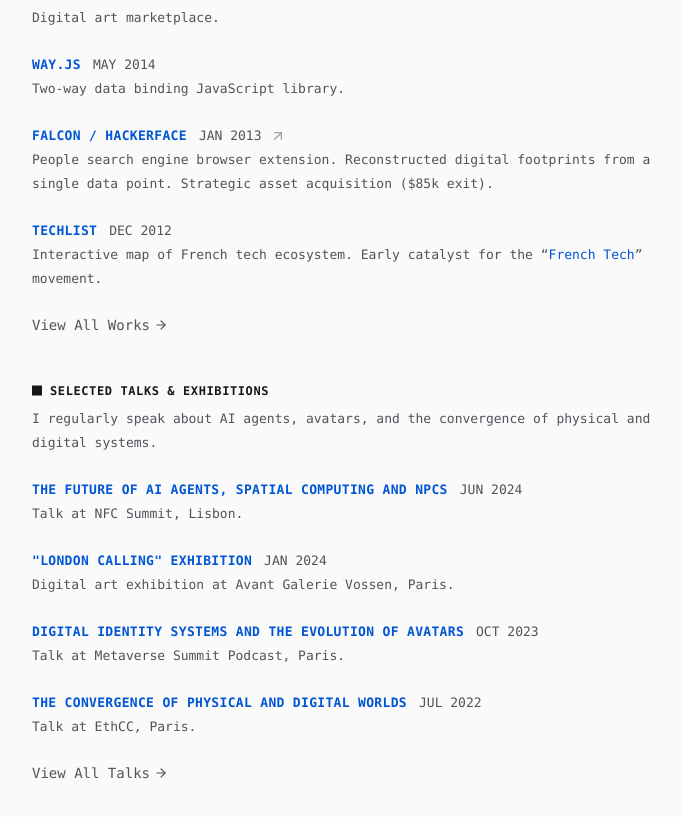
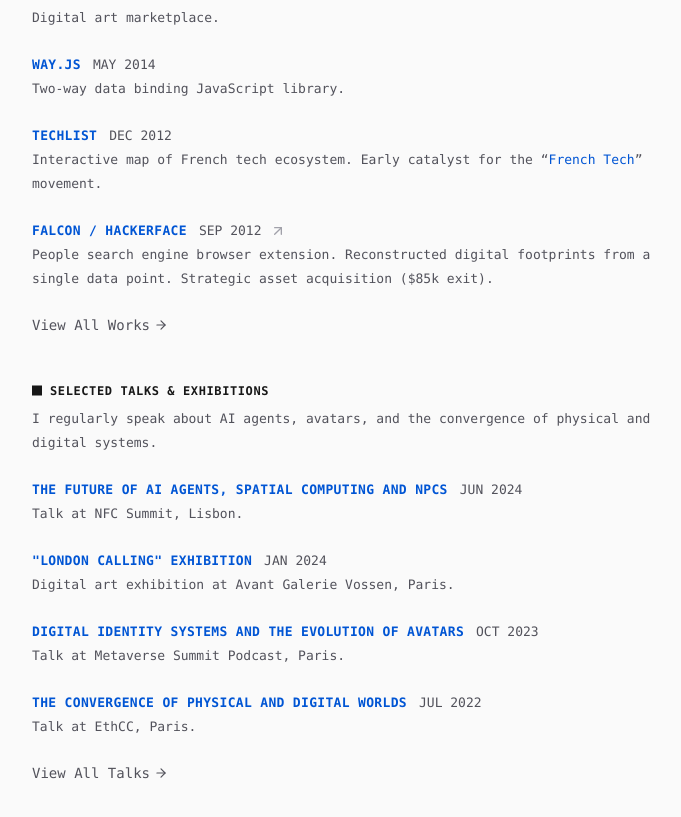
Before and after one commit to gwendall/gwendall, a Next.js app: page / in a window 1280 px wide. Shown: the part 1160-1977 px from the top of the page, without its empty margins (296-977 px from the left). Built offline with nearby package versions, Linux system fonts and the light colour scheme.

Commit message:
Update project date for people search engine
Changed the project start date from January 2013 to September 2012 to more accurately reflect the timeline.

```diff
--- a/src/data/projects.tsx
+++ b/src/data/projects.tsx
@@ -200,7 +200,7 @@ const ITEMS: Project[] = [
         ],
         description: 'People search engine browser extension. Reconstructed digital footprints from a single data point. Strategic asset acquisition ($85k exit).',
         type: ProjectType.PastWork,
-        date: new Date('2013-01-01'), // Approximate mid-year
+        date: new Date('2012-09-01'), // Approximate mid-year
         archived: false
     },
     {
```
